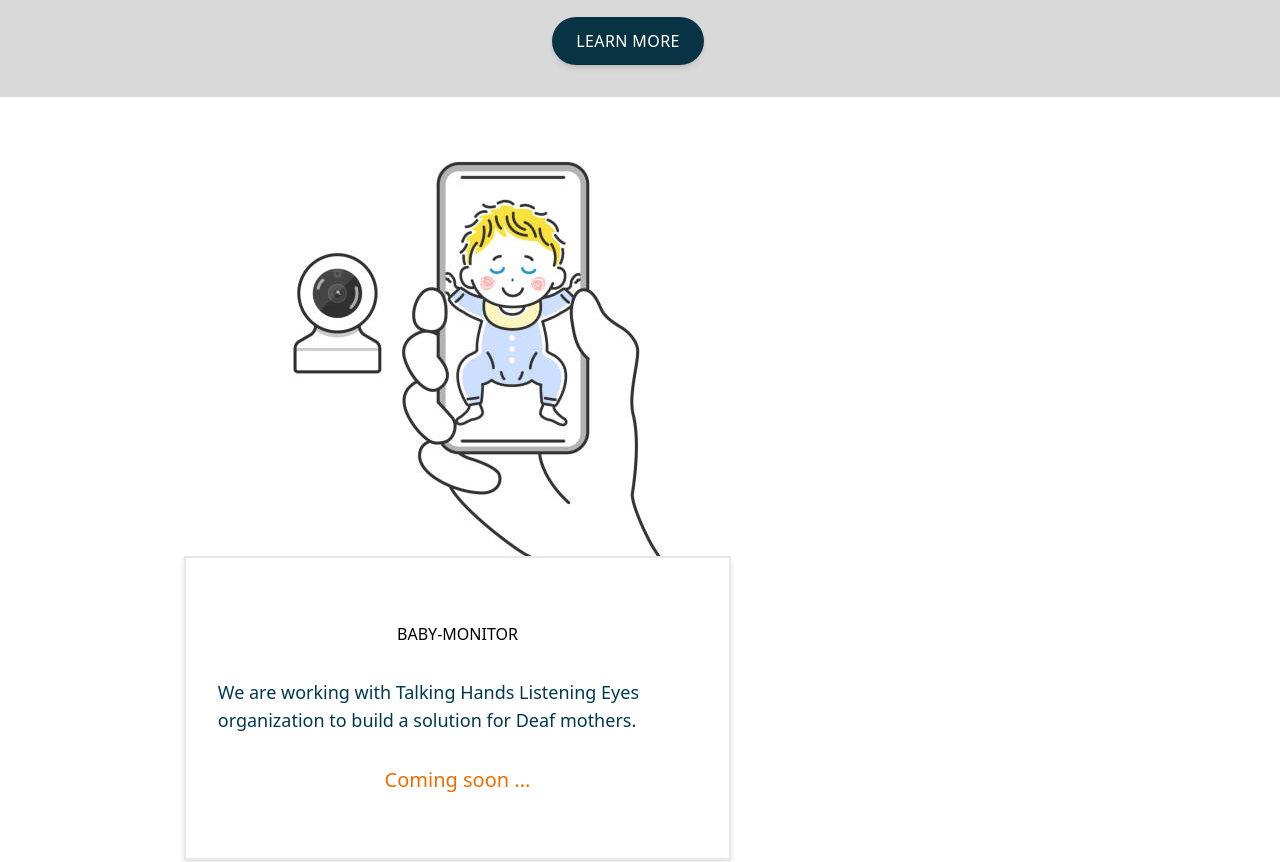
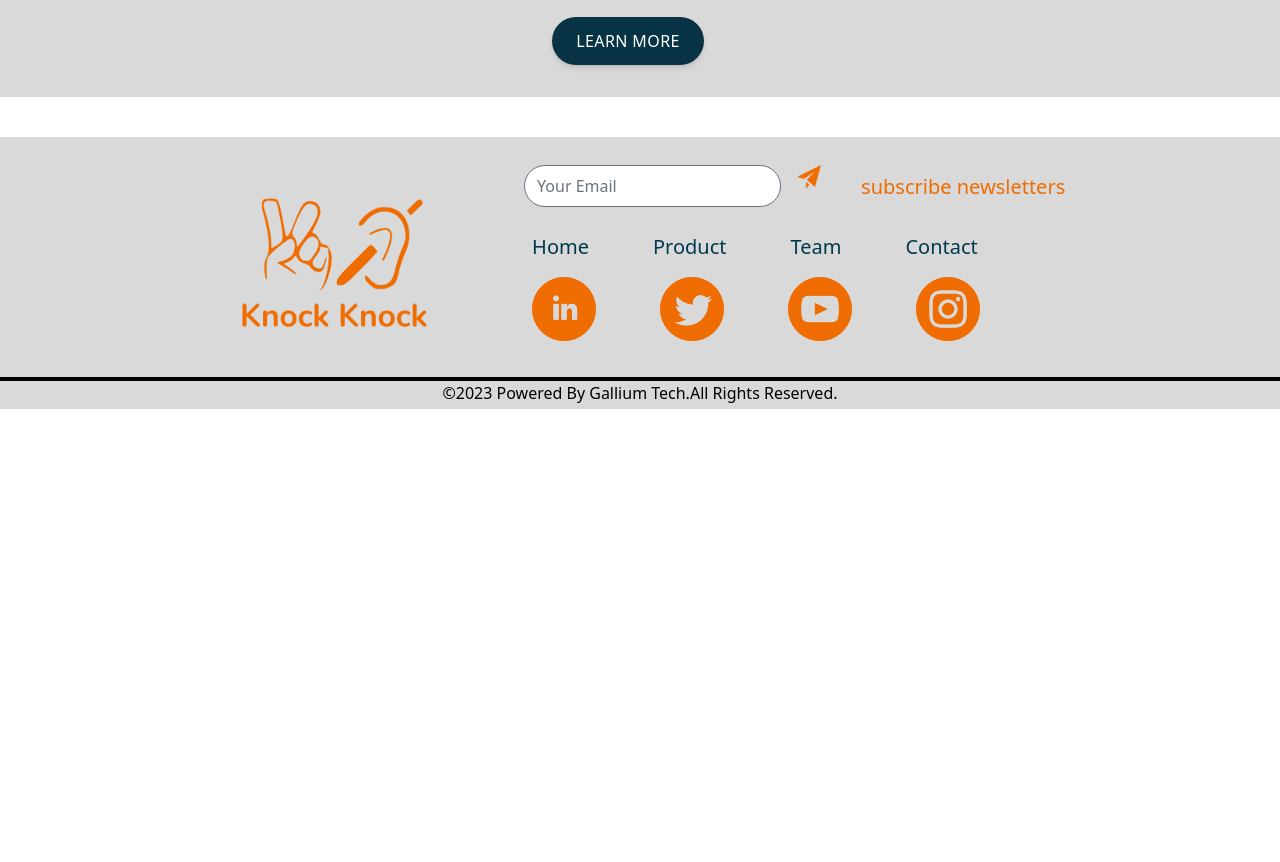
Before and after one commit to murithicollins/Knockknock, a SvelteKit app: page /Product in a window 1280 px wide. Shown: the part 1060-1922 px from the top of the page. After the commit the page ends 1469 px from the top, so only its background shows below. Built offline with nearby package versions, Linux system fonts and the light colour scheme.

Commit message:
all commits without the baby monitor

```diff
--- a/src/components/Roadmap.svelte
+++ b/src/components/Roadmap.svelte
@@ -6,7 +6,7 @@
         <h1 class="mb-4 text-xl font-bold leading-none tracking-tight text-[#EF6C00]  dark:text-white">OUR ROADMAP</h1>
     </div>
     <div class="flex justify-center my-4 ">
-        <p class="md:text-lg md:w- text-[#00394F]">
+        <p class="md:text-lg text-[#00394F] w-5/6">
             The vision of knock knock is to build a single platform that convey all kinds of sounds to persons with hearing loss.
             We started by conveying a door knock and our journey is still in progress
         </p>
--- a/src/routes/Product/+page.svelte
+++ b/src/routes/Product/+page.svelte
@@ -29,7 +29,7 @@
         </div>
     </div>
     <!-- i bell -->
-    <div class="flex justify-center  bg-[#D9D9D9] p-4 md:p-8">
+    <div class="flex justify-center  bg-[#D9D9D9] p-4 md:p-8 mb-10">
         <div class="">
             <div class="flex justify-center">
                 <h3 class="mb-4 text-xl font-bold leading-none tracking-tight text-[#EF6C00]  dark:text-white">I-BELL</h3>
@@ -79,27 +79,4 @@
 
     </div>
     <!-- baby monitor -->
-    <div class="flex flex-col md:flex-row justify-center  my-2 md:my-8">
-        <div>
-            <div>
-                <img src="img/babymo.jpg" alt="">
-            </div>
-
-            <div class="drop-shadow-md border-2 py-16 px-8 space-y-8 w-full md:w-3/5 mt-0 bg-white md:-mt-8 z-30">
-                <div class="flex justify-center ">
-                    <h3>BABY-MONITOR</h3>
-
-                </div>
-                <div class="flex justify-center">
-                    <p class="text-[#00394F] md:text-lg">
-                        We are working with Talking Hands Listening Eyes organization to build a solution for Deaf mothers.
-                    </p>
-                </div>
-                <div class="flex justify-center">
-                    <h3 class="text-[#EF6C00] text-xl">Coming soon ...</h3>
-                </div>
-            </div>
-
-        </div>
-    </div>
 </main>
--- a/src/routes/Team/+page.svelte
+++ b/src/routes/Team/+page.svelte
@@ -1,12 +1,12 @@
 <script>
 </script>
-<div class="flex justify-center gap-10 shadow-2xl w-full bg-[#D9D9D9] p-10">
+<div class="lg:flex md:justify-center md:gap-10 shadow-2xl md:w-full bg-[#D9D9D9] p-10">
   <div class="">
     <img src="img/knock team.png" class="rounded-3xl " alt="" />
   </div>
-  <div class="w-1/2 my-32">
-    <h1 class="mb-4 text-xl font-bold leading-none tracking-tight text-[#EF6C00]">About Us</h1>
-    <p class="">
+  <div class="my-32 lg:w-full w-4/5">
+    <h1 class="mb-4 text-3xl font-bold leading-none tracking-tight text-[#EF6C00]">About Us</h1>
+    <p class="text-xl">
       Knock knock was started in December 2021 with the goal of building a gadget that could alert a Deaf person when a knock happened on their door. However, with research and study into the target population, we realized that the problem dug deeper than just the inability of Deaf persons to know when someone is at their door.
         Stories from the Deaf community revealed how crippled this population
         was by their inability to perceive sounds; which pushed us to think deeper, not just in terms of a product but what impact we, as experienced techies, could make on this community.
@@ -17,8 +17,8 @@
 
 <div class="container my-24 px-6 mx-auto">
   <!-- Section: Design Block -->
-  <section class="mb-32 text-gray-800 text-center">
-    <h2 class="text-3xl font-bold mb-32">Team</h2>
+  <section class="mb-32  text-center">
+    <h2 class="mb-10 text-3xl font-bold leading-none tracking-tight text-[#EF6C00] ">Team</h2>
     <div class="grid gap-x-6  md:grid-cols-4">
       <div class="flex  relative mb-24 md:mb-0">
         <div class=" flex justify-center">
```
